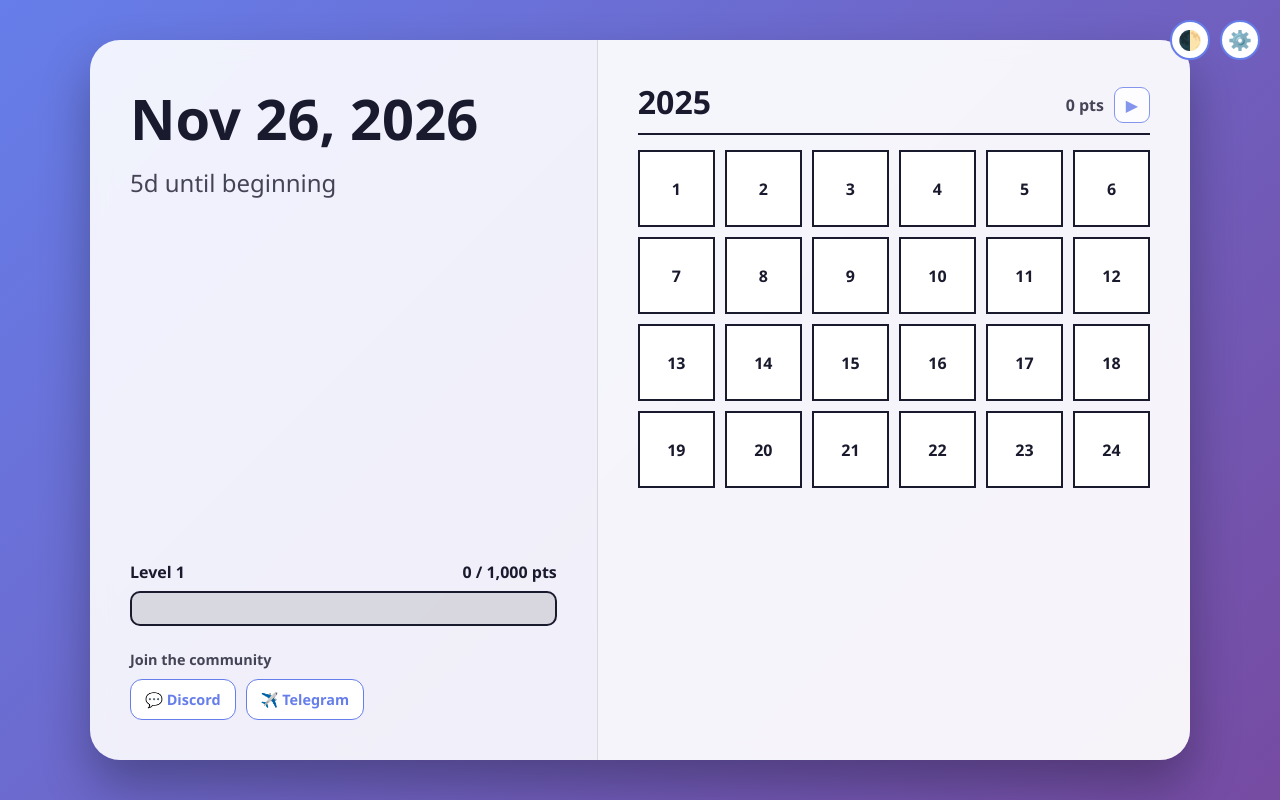
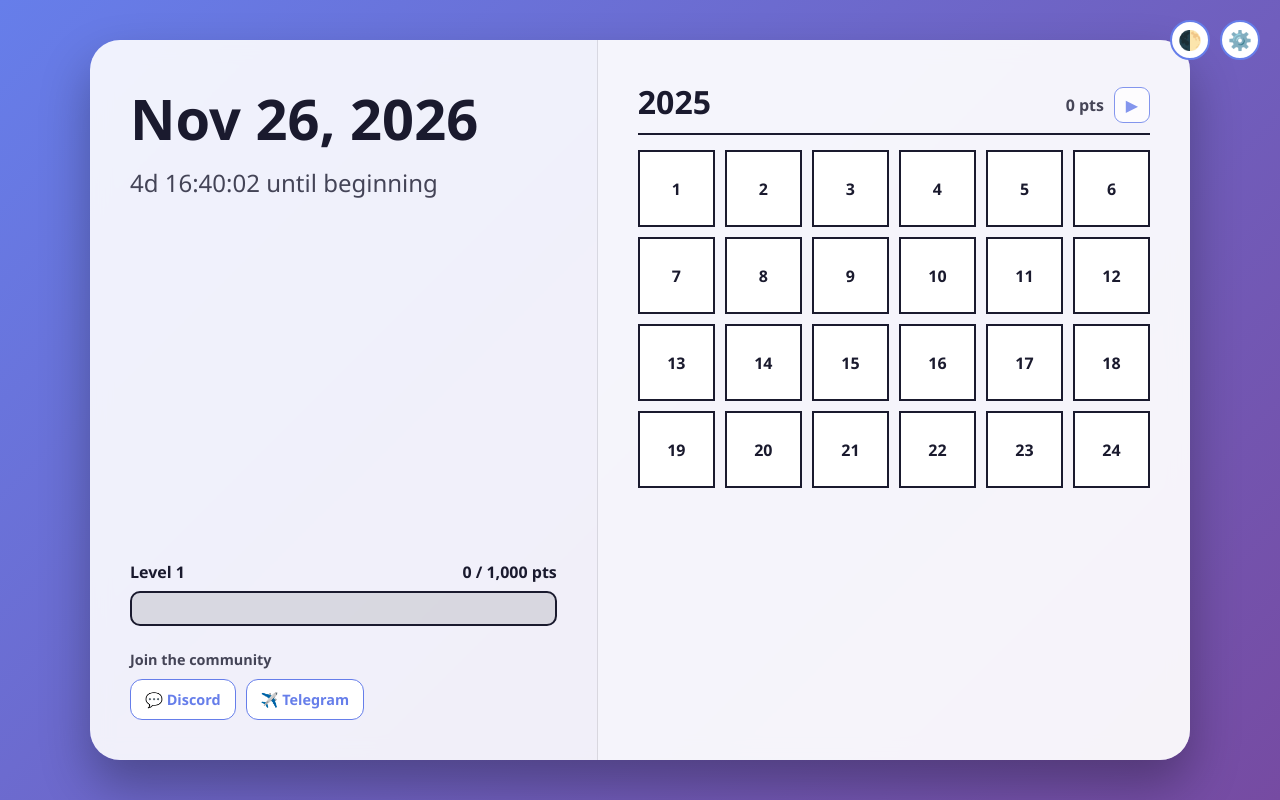
Before and after one commit to Ricky295/Ricky295.github.io, a plain HTML site: page sudokuadventcalendar.html in a window 1280 px wide. Drawn offline with Linux system fonts and the light colour scheme.

Commit message:
Update sudokuadventcalendar.html

```diff
--- a/sudokuadventcalendar.html
+++ b/sudokuadventcalendar.html
@@ -1165,13 +1165,9 @@ function updateCountdown() {
     if(now >= nextDec) nextDec.setFullYear(now.getFullYear()+1);
     const msLeft = nextDec - now;
     const totalSecs = Math.floor(msLeft/1000);
-    let str;
-    if(msLeft < 86400000) {
-        const h = Math.floor(totalSecs/3600), m = Math.floor((totalSecs%3600)/60), s = totalSecs%60;
-        str = `${h}:${String(m).padStart(2,'0')}:${String(s).padStart(2,'0')} until beginning`;
-    } else {
-        str = `${Math.ceil(msLeft/(1000*60*60*24))}d until beginning`;
-    }
+    const days = Math.floor(totalSecs/86400);
+    const h = Math.floor((totalSecs%86400)/3600), m = Math.floor((totalSecs%3600)/60), s = totalSecs%60;
+    const str = `${days}d ${String(h).padStart(2,'0')}:${String(m).padStart(2,'0')}:${String(s).padStart(2,'0')} until beginning`;
     document.getElementById('countdown').textContent = str;
 }
 
```
